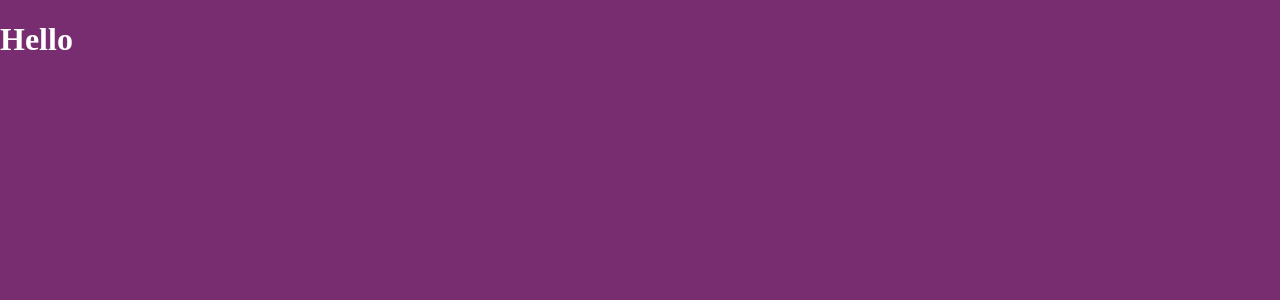
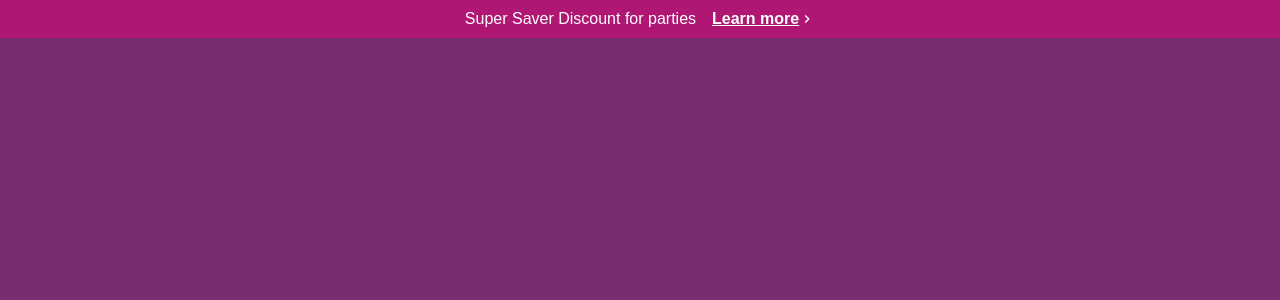
Before and after one commit to Jthomp1993/impression-task, a Next.js app: page / in a window 1280 px wide. Shown: the top 300 px of the page. Built offline with nearby package versions, Linux system fonts and the light colour scheme.

Commit message:
Add discount banner component

```diff
--- /dev/null
+++ b/components/Banner.jsx
@@ -0,0 +1,51 @@
+import styled from "styled-components";
+import { MdKeyboardArrowRight } from "react-icons/md";
+
+const StyledBanner = styled.div`
+    display: flex;
+    align-items: center;
+    justify-content: center;
+    position: fixed;
+    width: 100%;
+    background-color: var(--light-purple);
+    margin: 0;
+
+    p {
+        margin: 5px 0;
+        font-family: var(--dm-sans);
+        font-size: 12px;
+    }
+
+    span {
+        font-family: var(--dm-sans);
+        font-size: 12px;
+        text-decoration: underline;
+        margin-left: 1rem;
+    }
+
+    .arrow {
+        font-size: 16px;
+    }
+
+    @media (min-width: 768px) {
+        p {
+            margin: 10px 0;
+            font-size: 16px;
+        }
+
+        span {
+            font-size: 16px;
+        }
+    }
+`;
+
+function Banner() {
+  return (
+    <StyledBanner>
+        <p>Super Saver Discount for parties</p> <span><strong>Learn more </strong></span>
+        <MdKeyboardArrowRight className="arrow" />
+    </StyledBanner>
+  )
+}
+
+export default Banner;
--- a/components/Layout.js
+++ b/components/Layout.js
@@ -1,13 +1,16 @@
 import Head from "next/head";
+import Banner from "@/components/Banner";
 
 function Layout({ title, keywords, description, children}) {
   return (
     <div>
+        {/* If the application was to have pages in addition to the home page, they could be wrapped in this layout component and have custom meta data passed in as props.  */}
         <Head>
             <title>{title}</title>
             <meta name='description' content={description} />
             <meta name='keywords' content={keywords} />
         </Head>
+        <Banner />
 
         {children}
     </div>
--- a/next.config.js
+++ b/next.config.js
@@ -1,6 +1,15 @@
 /** @type {import('next').NextConfig} */
 const nextConfig = {
   reactStrictMode: true,
+  webpack(config) {
+    config.module.rules.push({
+      test: /\.svg$/i,
+      issuer: /\.[jt]sx?$/,
+      use: ['@svgr/webpack'],
+    })
+
+    return config
+  },
 }
 
 module.exports = nextConfig
--- a/package.json
+++ b/package.json
@@ -15,9 +15,11 @@
     "next": "13.1.6",
     "react": "18.2.0",
     "react-dom": "18.2.0",
+    "react-icons": "^4.7.1",
     "styled-components": "^5.3.6"
   },
   "devDependencies": {
+    "@svgr/webpack": "^6.5.1",
     "babel-plugin-styled-components": "^2.0.7"
   }
 }
--- a/pages/index.js
+++ b/pages/index.js
@@ -1,17 +1,10 @@
-import Head from 'next/head'
-import Layout from '@/components/Layout'
+import Layout from '@/components/Layout';
 
 export default function Home() {
   return (
     <>
-      <Head>
-        <title>Create Next App</title>
-        <meta name="description" content="Generated by create next app" />
-        <meta name="viewport" content="width=device-width, initial-scale=1" />
-        <link rel="icon" href="/favicon.ico" />
-      </Head>
       <Layout>
-            <h1>Hello</h1>
+
       </Layout>
     </>
   )
--- a/styles/GlobalStyle.js
+++ b/styles/GlobalStyle.js
@@ -25,6 +25,7 @@ const GlobalStyle = createGlobalStyle`
         margin: 0;
         padding: 0;
         height: 100%;
+        min-height: 150vh;
         background-color: var(--dark-purple);
         overflow-x: hidden;
         -moz-osx-font-smoothing: grayscale;
```
Also changed, not shown: 1 other file (tests, documents, lock files or other folders).
